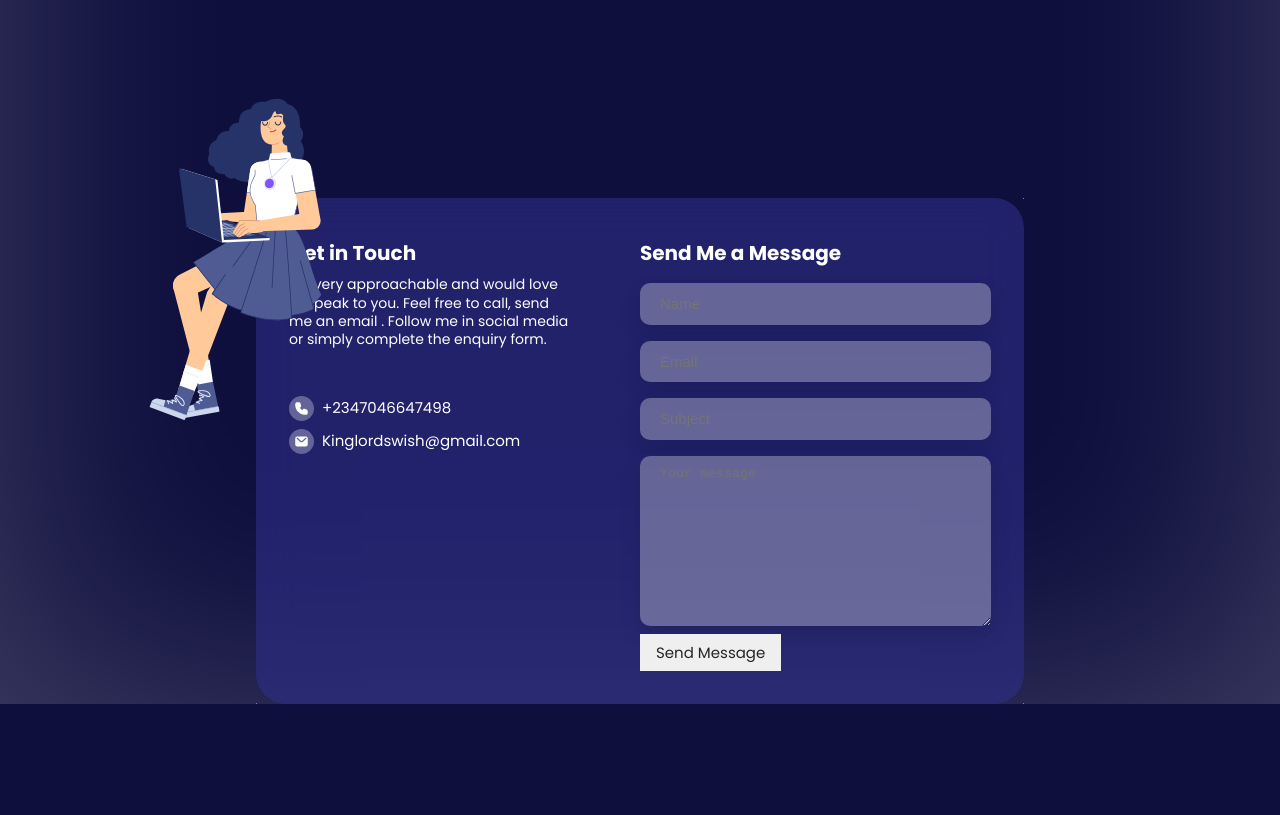
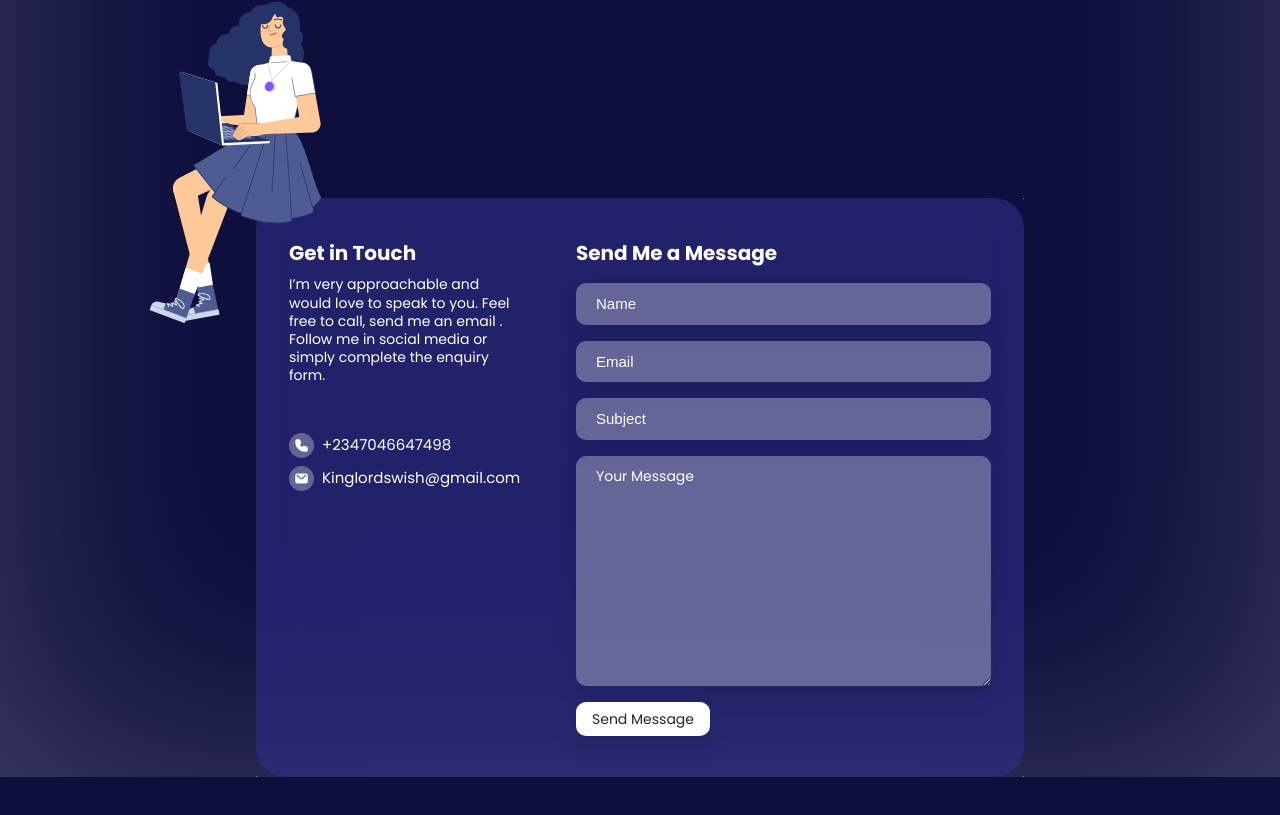
Before and after one commit to trokeibunor/lordswish, a Vue app: page / in a window 1280 px wide. Shown: the part 3271-4086 px from the top of the page. Before the commit the page ends 4039 px from the top, so only its background shows below. Built offline with nearby package versions, Linux system fonts and the light colour scheme.

Commit message:
final form changes

```diff
--- a/src/views/HomeView.vue
+++ b/src/views/HomeView.vue
@@ -217,10 +217,10 @@ export default {
   data() {
     return {
       form: {
-        name: "",
-        email: "",
-        subject: "",
-        message: "",
+        name: "Name",
+        email: "Email",
+        subject: "Subject",
+        message: "Your Message",
       },
     };
   },
@@ -426,7 +426,7 @@ export default {
       position: absolute;
       z-index: 10;
       right: 80%;
-      bottom: 35%;
+      bottom: 60%;
     }
     #contact-form {
       display: grid;
@@ -468,8 +468,14 @@ export default {
           border: none;
           padding: 10px 20px;
           margin: 8px 0px;
+          color: #fff;
+          font-family: "Poppins";
+          font-style: normal;
+          font-weight: 400;
+          font-size: 14px;
         }
         #submit {
+          margin: 8px 0px;
           width: fit-content;
           height: fit-content;
           padding: 8px 16px;
@@ -477,13 +483,18 @@ export default {
           font-family: "Poppins";
           font-style: normal;
           font-weight: 400;
-          font-size: 15px;
-          line-height: 143.2%;
+          font-size: 14px;
+          line-height: 130%;
           /* or 21px */
-
           /* black */
-
+          background: #ffffff;
+          box-shadow: 0px 10px 20px rgba(7, 7, 26, 0.15);
+          border-radius: 10px;
           color: #252525;
+          cursor: pointer;
+        }
+        #submit:hover {
+          background: rgba(255, 255, 255, 0.692);
         }
       }
     }
```
